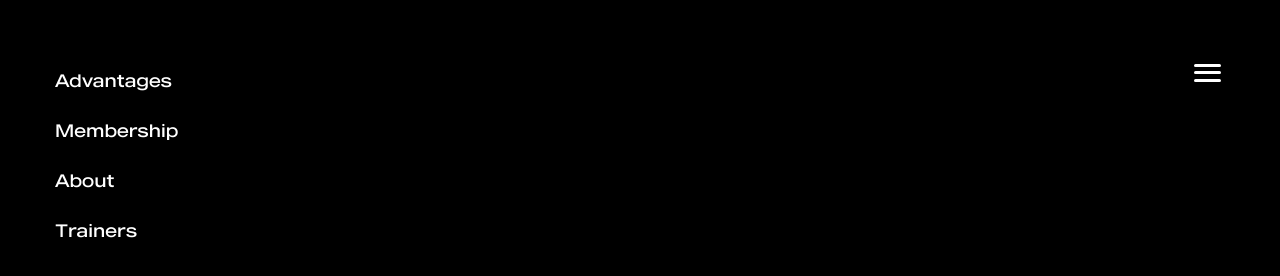
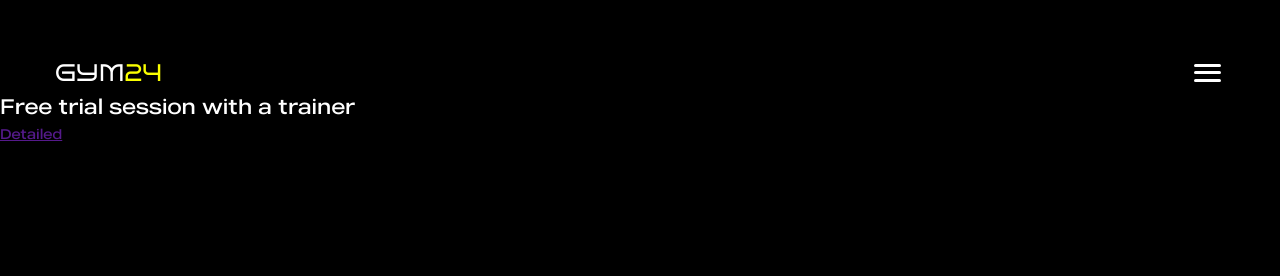
Before and after one commit to JoeD-dev/GYM24, a plain HTML site: page index.html in a window 1280 px wide. Drawn offline with Linux system fonts and the light colour scheme.

Commit message:
feat(layout): add hero section layout

```diff
--- a/index.html
+++ b/index.html
@@ -38,7 +38,7 @@
 <body>
     <header class="header">
         <a href="" class="logo">gym<span>24</span></a>
-        <nav class="navigation">
+        <nav class="navigation unvisible removed">
             <ul class="nav-list">
                 <li class="list-item"><a href="">Advantages</a></li>
                 <li class="list-item"><a href="">Membership</a></li>
@@ -54,7 +54,10 @@
 
     </header>
     <main class="main">
-
+        <section class="hero">
+            <h1 class="hero-heading">Free trial session with a trainer</h1>
+            <a href="" class="hero-button">Detailed</a>
+        </section>
     </main>
     <footer class="footer">
 
```
